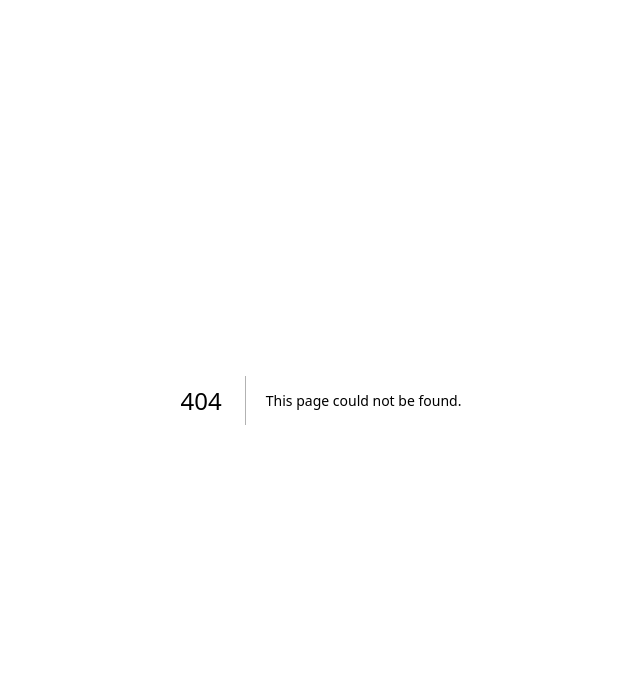
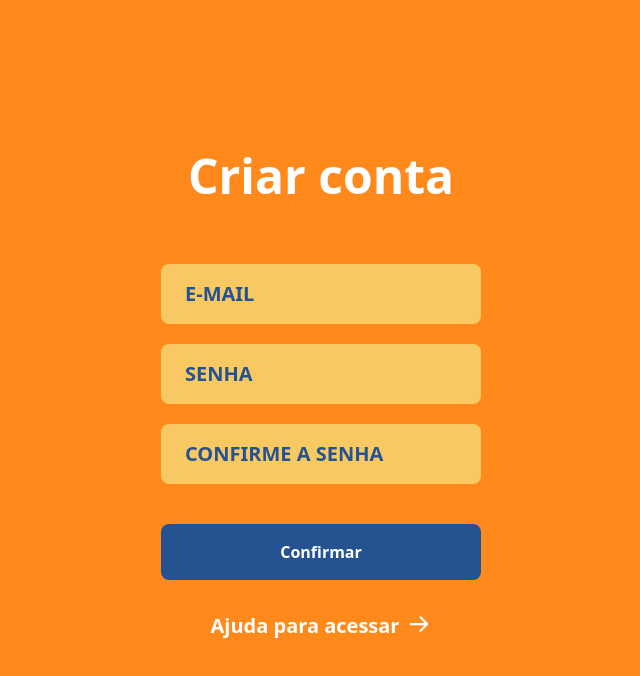
Before and after one commit to MarcosVOS/inclusive_city_hub_frontend, a Next.js app: page /signup in a window 1280 px wide. Before the commit this address had no page. Shown: the top 676 px of the page, without its empty margins (319-959 px from the left). Built offline with nearby package versions, Linux system fonts and the light colour scheme.

Commit message:
feat: create signup page

```diff
--- /dev/null
+++ b/src/app/signup/page.tsx
@@ -0,0 +1,41 @@
+"use client";
+
+import Button from "@/components/ui/Button";
+import Input from "@/components/ui/input";
+import { ArrowRightIcon } from "@phosphor-icons/react";
+import Link from "next/link";
+import React from "react";
+
+export default function LoginPage() {
+  return (
+    <main className="flex flex-col items-center justify-center min-h-screen p-6 font-sans bg-brand-orange">
+      <div className="w-full max-w-xs mx-auto">
+        <h1 className="text-5xl text-center text-white font-black mb-16">
+          Criar conta
+        </h1>
+
+        <form className="flex flex-col gap-5">
+          <Input type="email" placeholder="E-mail" className="uppercase" />
+          <Input type="password" placeholder="Senha" className="uppercase" />
+          <Input
+            type="password"
+            placeholder="Confirme a senha"
+            className="uppercase"
+          />
+        </form>
+
+        <Button className="mt-10">Confirmar</Button>
+
+        <div className="mt-8 text-center text-white font-semibold">
+          <Link
+            href="/help"
+            className="block mb-2 font-bold text-xl flex gap-2 justify-center align-middle"
+          >
+            Ajuda para acessar
+            <ArrowRightIcon size={24} weight="bold" />
+          </Link>
+        </div>
+      </div>
+    </main>
+  );
+}
```
